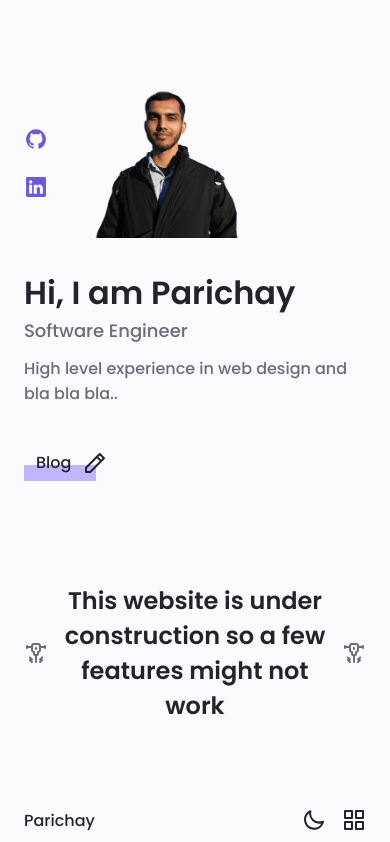
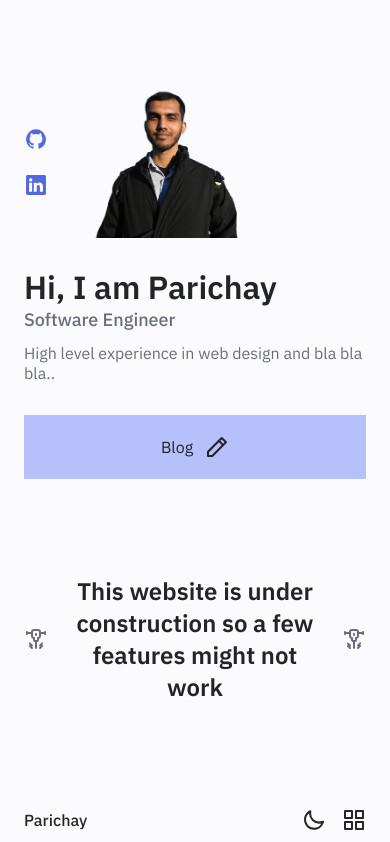
Before and after one commit to baymac/baymac.io, a Next.js app: page / in a window 390 px wide. Shown: the top 842 px of the page. Built offline with nearby package versions, Linux system fonts and the light colour scheme.

Commit message:
Change colors, add color comments, change font, fix blog button, add react-responsive

```diff
--- a/components/Root/Footer.js
+++ b/components/Root/Footer.js
@@ -16,7 +16,7 @@ export default function Footer() {
           )}
         >
           <div>
-            <h1 className={footerStyles.footer_title}>Parichay</h1>
+            <h1 className={footerStyles.footer__title}>Parichay</h1>
             <span className={footerStyles.footer__subtitle}>
               Software Engineer
             </span>
--- a/components/Root/Main.js
+++ b/components/Root/Main.js
@@ -1,11 +1,20 @@
 import mainStyles from "./main.module.css";
-import { UilGithub, UilLinkedin, UilPen, UilJackhammer } from "@iconscout/react-unicons";
+import {
+  UilGithub,
+  UilLinkedin,
+  UilPen,
+  UilJackhammer,
+} from "@iconscout/react-unicons";
 import rootStyles from "./root.module.css";
 import cn from "classnames";
 import Image from "next/image";
 import Link from "next/link";
+import { useMediaQuery } from 'react-responsive'
 
 export default function Main() {
+
+  const isBigScreen = useMediaQuery({ query: '(min-width: 768px)' })
+
   return (
     <main className={cn(mainStyles.section)} id="home">
       <div
@@ -49,7 +58,9 @@ export default function Main() {
               High level experience in web design and bla bla bla..
             </p>
             <Link href="/blog">
-              <a className={cn(mainStyles.blogButton)}>
+              <a className={cn(mainStyles.blogButton, {
+                [mainStyles.blogButtonFlex]: !isBigScreen
+              })}>
                 Blog
                 <UilPen />
               </a>
@@ -57,9 +68,17 @@ export default function Main() {
           </div>
         </div>
         <div className={mainStyles.underConstructionFlex}>
-          <div className={cn(mainStyles.underConstructionContainer, rootStyles.grid)}>
+          <div
+            className={cn(
+              mainStyles.underConstructionContainer,
+              rootStyles.grid
+            )}
+          >
             <UilJackhammer className={mainStyles.underConstructionIcon} />
-            <h2 className={mainStyles.underConstructionText}>This website is under construction so a few features might not work</h2>
+            <h2 className={mainStyles.underConstructionText}>
+              This website is under construction so a few features might not
+              work
+            </h2>
             <UilJackhammer className={mainStyles.underConstructionIcon} />
           </div>
         </div>
--- a/components/Root/footer.module.css
+++ b/components/Root/footer.module.css
@@ -4,7 +4,7 @@
 }
 
 .footer__bg {
-  background-color: var(--first-color-second);
+  background-color: var(--footer-color);
   padding: 2rem 0 3rem;
 }
 
@@ -27,17 +27,14 @@
   row-gap: 1.5rem;
 }
 
-.footer__link:hover {
-  color: var(--first-color-lighter);
-}
-
 .footer__social_icon {
   font-size: 1.25rem;
   margin-right: var(--mb-1-5);
 }
 
+.footer__link:hover,
 .footer__social_icon:hover {
-  color: var(--first-color-lighter);
+  color: var(--first-color-lighter-alt);
 }
 
 .footer__copy {
--- a/components/Root/main.module.css
+++ b/components/Root/main.module.css
@@ -58,22 +58,11 @@
   padding: 0.75rem;
 }
 
-.blogButton::after {
-  content: "";
-  position: absolute;
-  background: var(--first-color-lighter);
-  height: 1rem;
-  width: 75%;
-  left: 0;
-  top: 55%;
-  z-index: -1;
-  transition: transform 175ms cubic-bezier(0.91, 0, 0.55, 1.64);
-  transform-origin: bottom left;
-}
-
-.blogButton:hover::after,
-.blogButton:focus::after {
-  transform: scale(1.32, 2.1);
+.blogButtonFlex {
+  display: flex;
+  height: 4rem;
+  background-color: var(--first-color-lighter);
+  justify-content: center;
 }
 
 .underConstructionFlex {
@@ -112,6 +101,28 @@
 }
 
 @media screen and (min-width: 768px) {
+  .blogButton {
+    font-size: var(--h3-font-size);
+  }
+
+  .blogButton::after {
+    content: "";
+    position: absolute;
+    background: var(--first-color-lighter);
+    height: 1rem;
+    width: 75%;
+    left: 0;
+    top: 55%;
+    z-index: -1;
+    transition: transform 175ms cubic-bezier(0.91, 0, 0.55, 1.64);
+    transform-origin: bottom left;
+  }
+
+  .blogButton:hover::after,
+  .blogButton:focus::after {
+    transform: scale(1.32, 2.1);
+  }
+
   .section {
     padding: 6rem;
   }
--- a/package.json
+++ b/package.json
@@ -15,6 +15,7 @@
     "next": "^10.0.0",
     "react": "17.0.1",
     "react-dom": "17.0.1",
+    "react-responsive": "^8.2.0",
     "remark": "^13.0.0",
     "remark-html": "^13.0.1"
   }
--- a/styles/global.css
+++ b/styles/global.css
@@ -1,4 +1,4 @@
-@import url("https://fonts.googleapis.com/css2?family=Poppins:ital,wght@0,500;0,600;1,400&display=swap");
+@import url("https://fonts.googleapis.com/css2?family=IBM+Plex+Sans:wght@100;400;500;600&display=swap");
 
 /*==================== GOOGLE FONTS ====================*/
 
@@ -8,24 +8,38 @@
 
   /*========== Colors ==========*/
   /* Change favorite color */
-  --hue-color: 250; /*Purple 250 - Green 142 - Blue 230 - Pink 340*/
+  --hue-color: 230; /*Purple 250 - Green 142 - Blue 230 - Pink 340*/
 
   /* HSL color mode */
-  --first-color: hsl(var(--hue-color), 69%, 61%);
-  --first-color-second: hsl(var(--hue-color), 69%, 61%);
+  /* Mostly used in navbar and main social links */
+  --first-color: hsl(var(--hue-color), 70%, 60%);
+  /* Unused */
+  --first-color-second: hsl(var(--hue-color), 69%, 60%);
+  /* Hover on close in nav and social in main */
   --first-color-alt: hsl(var(--hue-color), 57%, 53%);
+  /* Blog button */
   --first-color-lighter: hsl(var(--hue-color), 92%, 85%);
+  /* Footer hover */
+  --first-color-lighter-alt: hsl(var(--hue-color), 92%, 85%);
+  /* All nav elements, blog button */
   --title-color: hsl(var(--hue-color), 8%, 15%);
+  /* Home subtitle */
   --text-color: hsl(var(--hue-color), 8%, 45%);
+  /* footer copy */
   --text-color-light: hsl(var(--hue-color), 8%, 65%);
+  /* Unused */
   --input-color: hsl(var(--hue-color), 70%, 96%);
+  /* Body, nav menu (mobile), header bg */
   --body-color: hsl(var(--hue-color), 60%, 99%);
+  /* Unused */
   --container-color: #fff;
   --scroll-bar-color: hsl(var(--hue-color), 12%, 90%);
   --scroll-thumb-color: hsl(var(--hue-color), 12%, 80%);
+  /* Footer bg */
+  --footer-color: hsl(0, 0%, 15%);
 
   /*========== Font and typography ==========*/
-  --body-font: "Poppins", sans-serif;
+  --body-font: "IBM Plex Sans", sans-serif;
 
   /* .5rem = 8px, 1rem = 16px, 1.5rem = 24px ... */
   --big-font-size: 2rem;
@@ -73,14 +87,18 @@
 /*========== Variables Dark theme ==========*/
 
 body.dark_theme {
+  --first-color: hsl(var(--hue-color), 92%, 85%);
   --first-color-second: hsl(var(--hue-color), 30%, 8%);
+  --first-color-alt: hsl(var(--hue-color), 57%, 75%);
   --title-color: hsl(var(--hue-color), 8%, 95%);
   --text-color: hsl(var(--hue-color), 8%, 75%);
   --input-color: hsl(var(--hue-color), 29%, 16%);
-  --body-color: hsl(var(--hue-color), 28%, 12%);
+  --body-color: hsl(0, 0%, 9%);
+  --first-color-lighter: hsl(var(--hue-color), 70%, 60%);
   --container-color: hsl(var(var(--hue-color), 29%, 16%));
   --scroll-bar-color: hsl(var(--hue-color), 12%, 48%);
   --scroll-thumb-color: hsl(var(--hue-color), 12%, 36%);
+  --footer-color: hsl(0, 0%, 0%);
 }
 
 /*========== Button Dark/Light ==========*/
```
Also changed, not shown: 1 other file (tests, documents, lock files or other folders).
